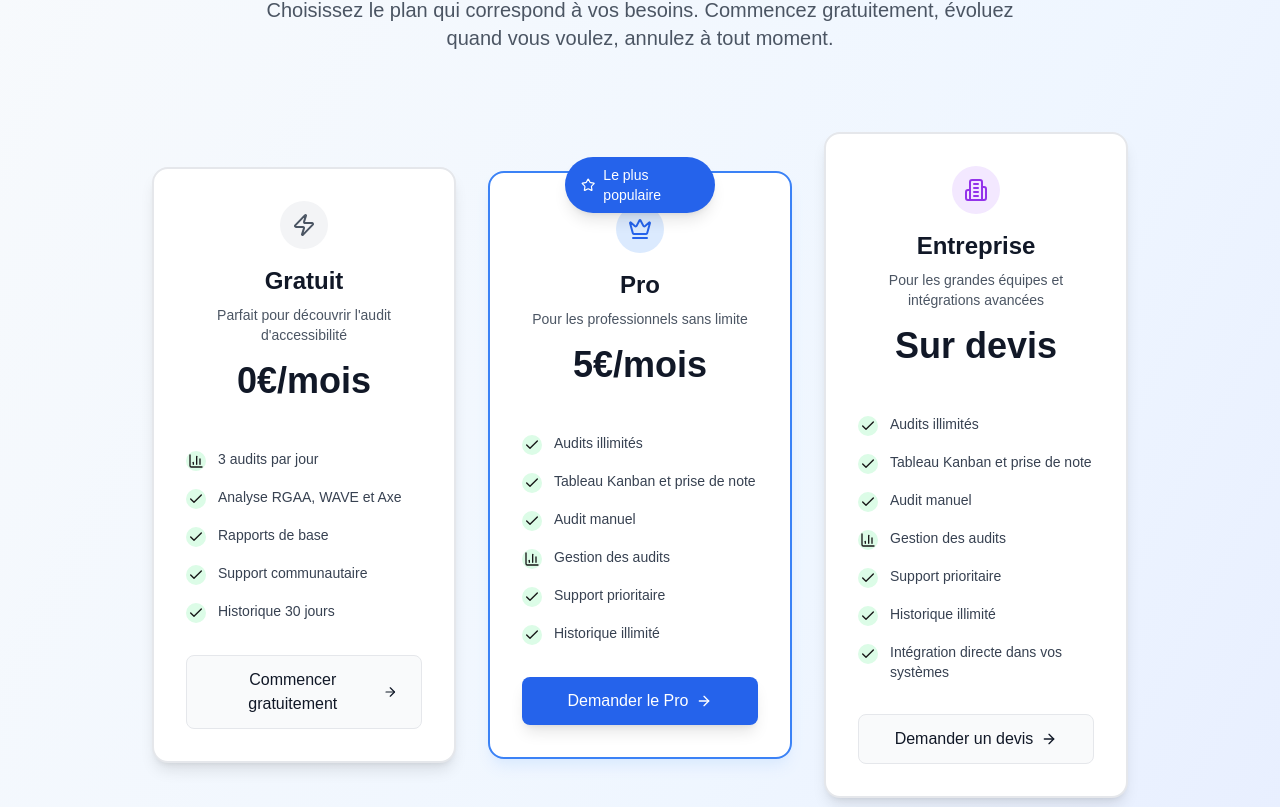
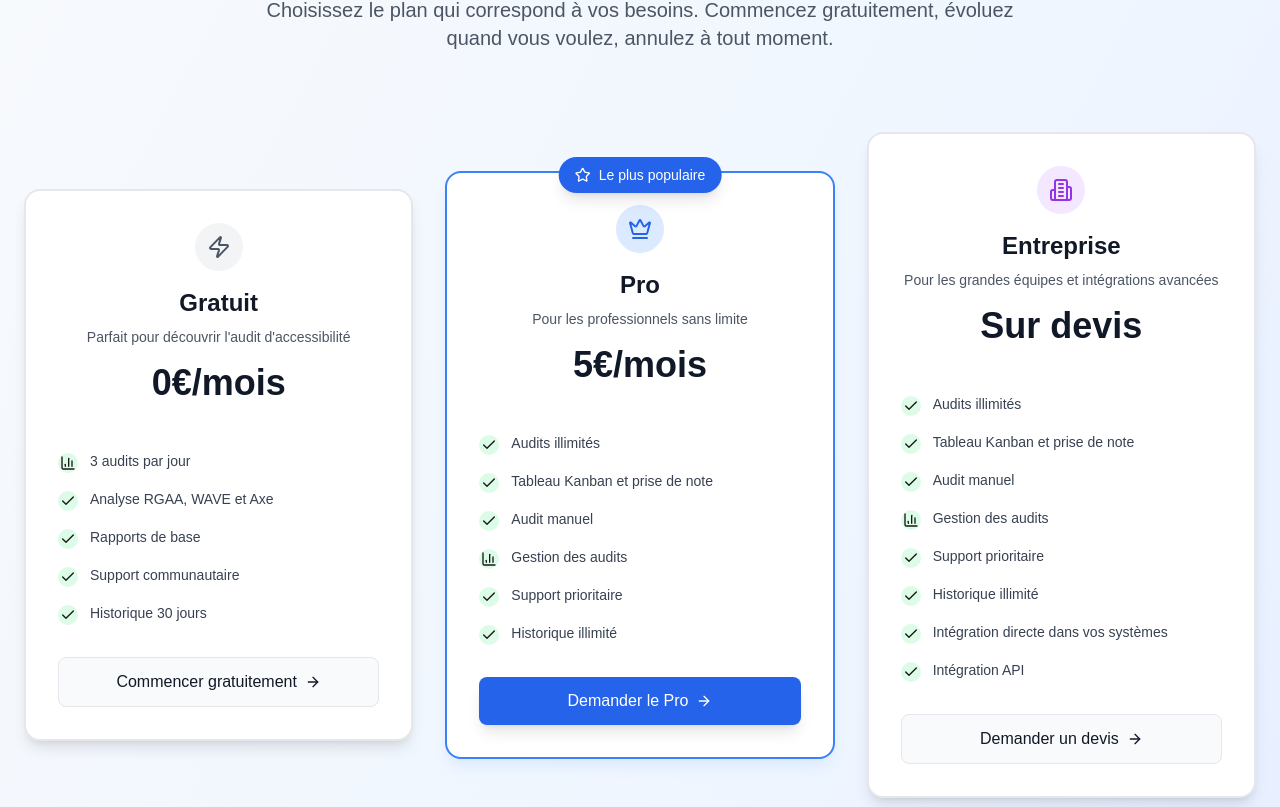
Before and after one commit to Beloic/rgaa-audit, a Next.js app: page /tarifs in a window 1280 px wide. Shown: the part 293-1100 px from the top of the page. Built offline with nearby package versions, Linux system fonts and the light colour scheme.

Commit message:
Suppression effet hover sur plans, largeur élargie, ajout Intégration API au plan entreprise

```diff
--- a/src/app/tarifs/page.tsx
+++ b/src/app/tarifs/page.tsx
@@ -83,7 +83,7 @@ export default function TarifsPage() {
 
       {/* Pricing Cards */}
       <section className="pb-20">
-        <div className="max-w-5xl mx-auto px-6">
+        <div className="max-w-7xl mx-auto px-6">
           <div className="grid grid-cols-1 md:grid-cols-3 gap-8 justify-center items-center">
             {plans.map((plan) => {
               const isCurrentPlan = currentPlan?.id === plan.id;
@@ -92,7 +92,7 @@ export default function TarifsPage() {
               return (
                 <div
                   key={plan.id}
-                  className={`relative bg-white rounded-2xl shadow-lg border-2 transition-all duration-300 hover:shadow-2xl hover:scale-105 flex flex-col items-center justify-between ${
+                  className={`relative bg-white rounded-2xl shadow-lg border-2 transition-all duration-300 flex flex-col items-center justify-between ${
                     isPopular
                       ? 'border-blue-500 shadow-blue-100'
                       : 'border-gray-200'
--- a/src/contexts/AuthContext.tsx
+++ b/src/contexts/AuthContext.tsx
@@ -208,7 +208,8 @@ const PRICING_PLANS: PricingPlan[] = [
       'Gestion des audits',
       'Support prioritaire',
       'Historique illimité',
-      'Intégration directe dans vos systèmes'
+      'Intégration directe dans vos systèmes',
+      'Intégration API'
     ],
     limits: {
       auditsPerDay: 'unlimited',
```
